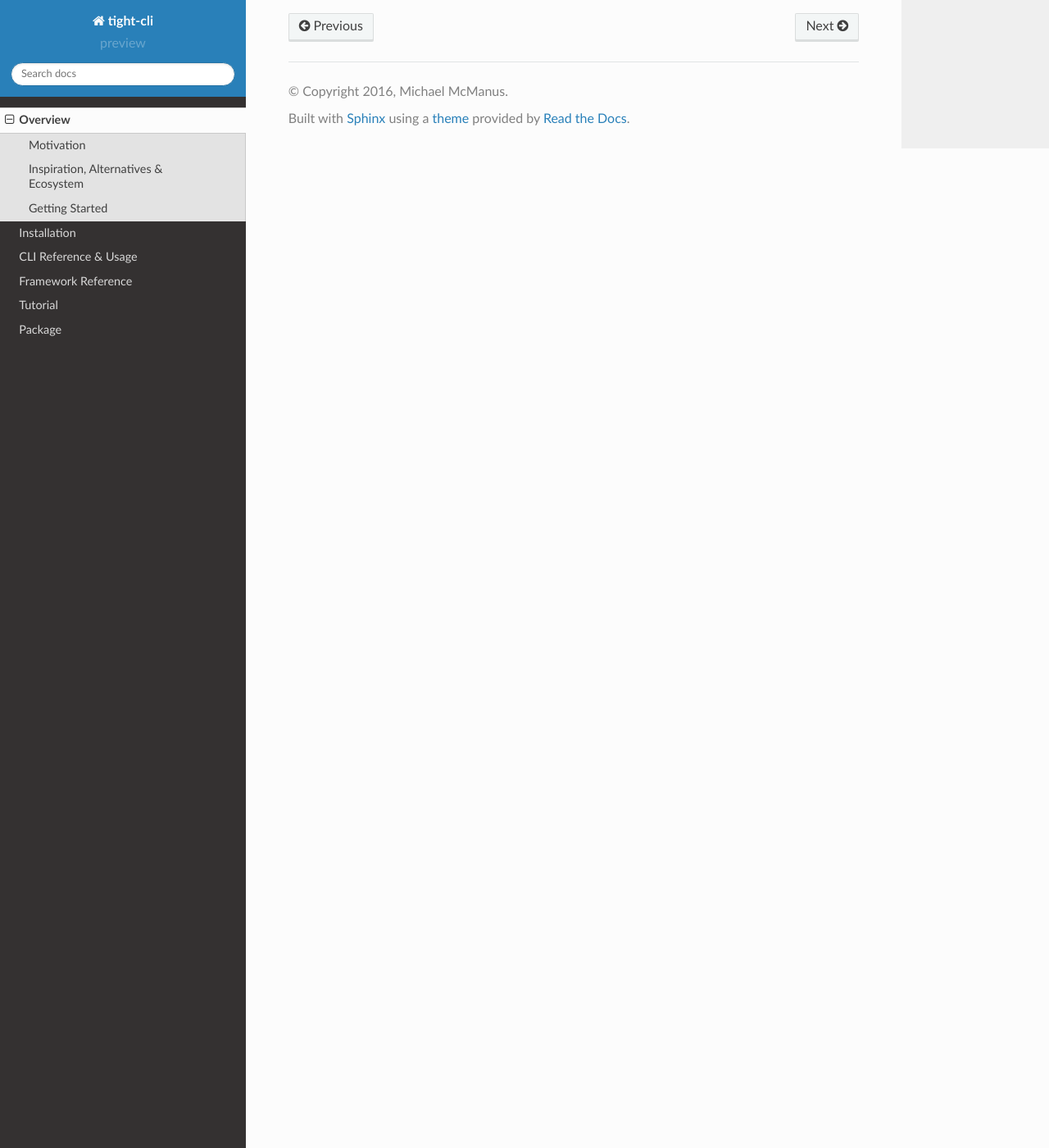
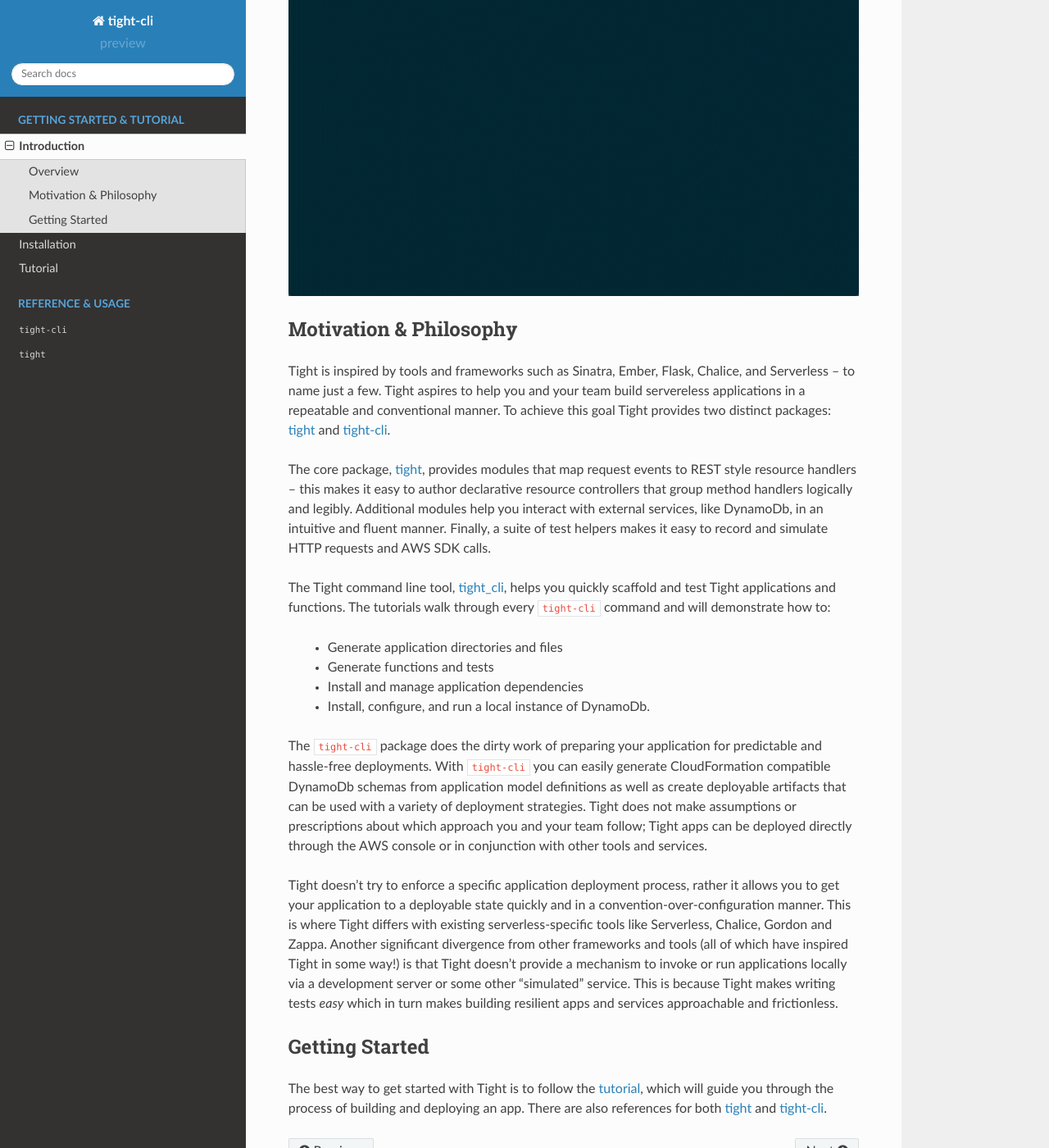
Before and after one commit to Lululemon/tight-cli, a Sphinx documentation site: the page built from docs/topics/overview.rst, in a window 1280 px wide and 1400 px high, scrolled down 2344 px. Shown: the whole window at 82% size. Built offline with Sphinx 7.4.7 and the Read the Docs theme 2.0.0, drawn with Linux system fonts in a browser that asks for light colours; some of the changed text lies outside the part shown.

Commit message:
* Stubbed out tests. * Editing docs and outline. * Trying to get README.rst started.

```diff
--- a/docs/topics/overview.rst
+++ b/docs/topics/overview.rst
@@ -1,19 +1,24 @@
 .. _overview:
 
 
-########
-Overview
-########
+############
+Introduction
+############
 
-Tight is an application building toolset created and optimized for serverless runtimes. With ``tight-cli`` and ``tight`` you can quickly scaffold serverless applications that are conventional, testable by default and free of boilerplate.
+Tight is an application building toolset created and optimized for serverless runtimes. With ``tight-cli`` and ``tight`` you can quickly scaffold serverless applications that are conventional, testable-by-default and free of boilerplate.
 
 **Tight currently supports AWS Lambda and the Python2.7 runtime.**
 
-The modules provided by ``tight`` make it easy to write lambda functions that act as REST resource controllers:
+********
+Overview
+********
+
+The modules provided by ``tight`` make it easy to write lambda functions that act as REST resource controllers. Simply author your function, following Tight's conventional naming and directory schemes (don't worry, ``tight-cli`` can generate these files and directories for you!):
+
+*my_app/app/functions/my_controller/handler.py*:
 
 .. sourcecode:: python
 
-    from tight.providers.aws.clients import dynamo_db
     import tight.providers.aws.controllers.lambda_proxy_event as lambda_proxy
 
     @lambda_proxy.get
@@ -49,22 +54,58 @@
     def delete_handler(*args, **kwargs):
         pass
 
-With the ``tight-cli`` command line tool you can scaffold services, functions with test stubs and much more!
+Import and run a ``tight`` app (as generated by ``tight generate app my_app``:
+
+*my_app/app_index.py:*
+
+.. sourcecode:: python
+
+    # Project structure generated by `tight generate app my_app`
+    # Dependencies installed by running `tight pip install --requirements`
+    from app.vendored.tight.providers.aws.lambda_app import app as app
+    app.run()
+
+And call the controller on the module defined by *app_index.py*:
+
+.. sourcecode:: bash
+
+    app_index.my_controller
+
+
+
+And as mentioned the ``tight-cli`` command line tool will scaffold services, functions with test stubs and much more!
+
+*Create an application:*
 
 .. image:: ../_static/generate_app.gif
+
+*Create functions with tests:*
 
 .. image:: ../_static/generate_function.gif
 
 
-**********
-Motivation
-**********
+***********************
+Motivation & Philosophy
+***********************
 
-*************************************
-Inspiration, Alternatives & Ecosystem
-*************************************
+Tight is inspired by tools and frameworks such as Sinatra, Ember, Flask, Chalice, and Serverless – to name just a few. Tight aspires to help you and your team build servereless applications in a repeatable and conventional manner. To achieve this goal Tight provides two distinct packages: `tight <https://github.com/michaelorionmcmanus/tight>`_ and `tight-cli <https://github.com/michaelorionmcmanus/tight-cli>`_.
 
+
+The core package, `tight <https://github.com/michaelorionmcmanus/tight>`_, provides modules that map request events to REST style resource handlers – this makes it easy to author declarative resource controllers that group method handlers logically and legibly. Additional modules help you interact with external services, like DynamoDb, in an intuitive and fluent manner. Finally, a suite of test helpers makes it easy to record and simulate HTTP requests and AWS SDK calls.
+
+The Tight command line tool, `tight_cli <https://github.com/michaelorionmcmanus/tight-cli>`_, helps you quickly scaffold and test Tight applications and functions. The tutorials walk through every ``tight-cli`` command and will demonstrate how to:
+
+ * Generate application directories and files
+ * Generate functions and tests
+ * Install and manage application dependencies
+ * Install, configure, and run a local instance of DynamoDb.
+
+The ``tight-cli`` package does the dirty work of preparing your application for predictable and hassle-free deployments. With ``tight-cli`` you can easily generate CloudFormation compatible DynamoDb schemas from application model definitions as well as create deployable artifacts that can be used with a variety of deployment strategies. Tight does not make assumptions or prescriptions about which approach you and your team follow; Tight apps can be deployed directly through the AWS console or in conjunction with other tools and services.
+
+Tight doesn't try to enforce a specific application deployment process, rather it allows you to get your application to a deployable state quickly and in a convention-over-configuration manner. This is where Tight differs with existing serverless-specific tools like Serverless, Chalice, Gordon and Zappa. Another significant divergence from other frameworks and tools (all of which have inspired Tight in some way!) is that Tight doesn't provide a mechanism to invoke or run applications locally via a development server or some other "simulated" service. This is because Tight makes writing tests *easy* which in turn makes building resilient apps and services approachable and frictionless.
 
 ***************
 Getting Started
 ***************
+
+The best way to get started with Tight is to follow the `tutorial <topics/tutorial>`_, which will guide you through the process of building and deploying an app. There are also references for both `tight <topics/tight_reference>`_ and `tight-cli <topics/reference>`_.
--- a/docs/topics/tight_reference.rst
+++ b/docs/topics/tight_reference.rst
@@ -1,8 +1,8 @@
-.. _reference:
+.. _tight_reference:
 
-###################
-Framework Reference
-###################
+#########
+``tight``
+#########
 
 *********************
 ``tight.core.logger``
--- a/requirements-dev.txt
+++ b/requirements-dev.txt
@@ -2,3 +2,4 @@
 sphinx-autobuild
 sphinx_rtd_theme
 git+git://github.com/michaelorionmcmanus/tight.git#egg=tight
+pytest
```
Also changed, not shown: README.rst (+111 -0 lines), docs/index.rst (+8 -3 lines), docs/topics/installation.rst (+17 -2 lines), docs/topics/package.rst (deleted, +0 -10 lines), docs/topics/reference.rst (+13 -8 lines), 1 other file.
